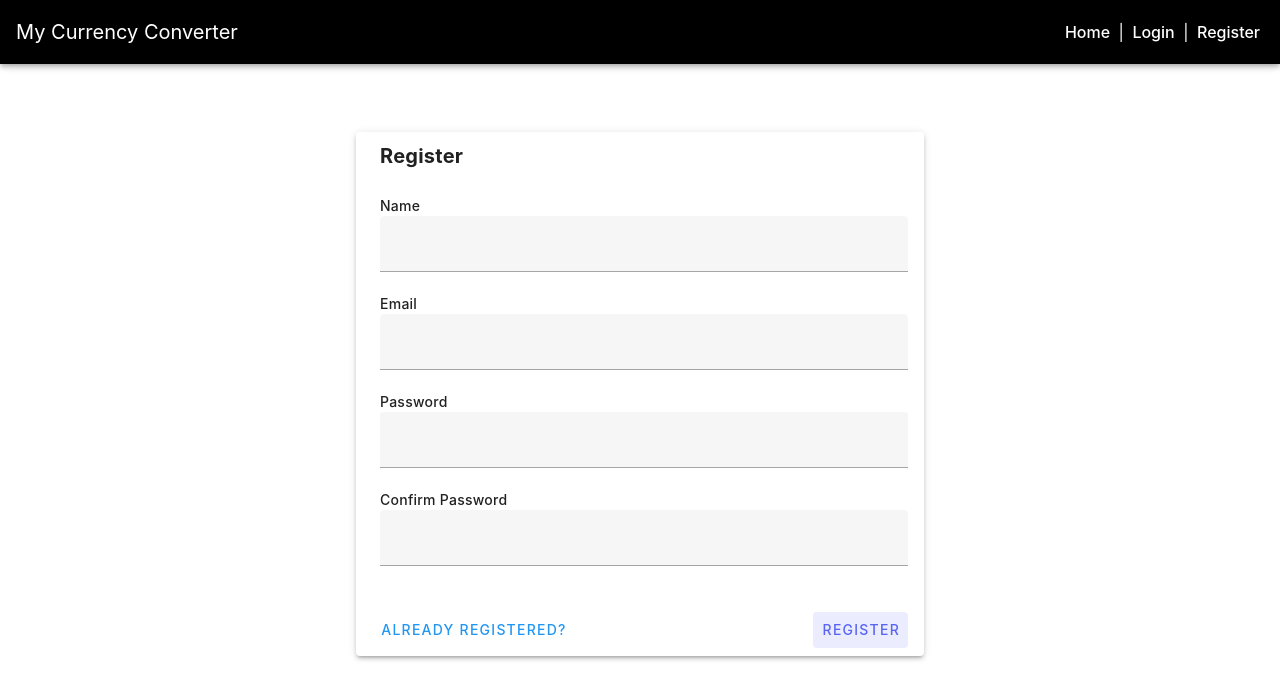
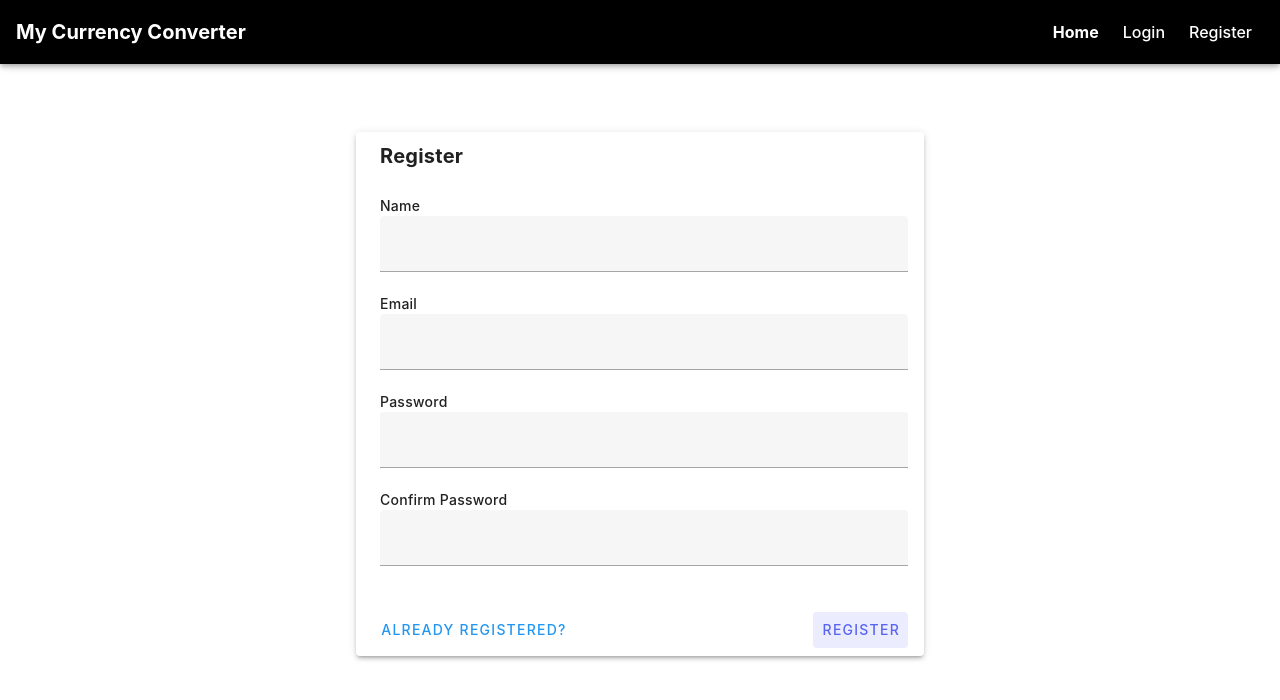
Before and after one commit to sagarthatte/currency-conversion-ui, a Vue app: page /register in a window 1280 px wide. Shown: the top 700 px of the page. Built offline with nearby package versions, Linux system fonts and the light colour scheme.

Commit message:
Move registration api call to auth store. Other minor styling changes

```diff
--- a/src/components/Home.vue
+++ b/src/components/Home.vue
@@ -12,6 +12,7 @@
 </script>
 
 <template>
+	<!-- TODO: Make guest and authenticayed layout templates -->
 	<ApplicationLogo class="block h-9 w-auto" />
 	<div v-if="authStore.user">
 		<h3>Hello {{ authStore.user.name }} ({{  authStore.user.email }})</h3>
--- a/src/components/Navigation.vue
+++ b/src/components/Navigation.vue
@@ -6,13 +6,13 @@
 	<v-app class="main-app">
 		<v-app-bar color="black">
 			<div class="d-flex align-center">
-				<v-app-bar-title class="ml-4">My Currency Converter</v-app-bar-title>
+				<v-app-bar-title class="ml-4 font-weight-bold">My Currency Converter</v-app-bar-title>
 			</div>
 			<v-spacer></v-spacer>
 			<div class="mr-4">
-				<router-link :to="{name: 'Home' }" class="mx-1 text-white">Home</router-link> |
-				<router-link :to="{name: 'Login'}" class="mx-1 text-white">Login</router-link> |
-				<router-link :to="{name: 'Register'}" class="mx-1 text-white">Register</router-link>
+				<router-link :to="{name: 'Home' }" class="mx-3 text-white font-weight-bold">Home</router-link>
+				<router-link :to="{name: 'Login'}" class="mx-3 text-white">Login</router-link>
+				<router-link :to="{name: 'Register'}" class="mx-3 text-white">Register</router-link>
 			</div>
 		</v-app-bar>
 		<v-main>
--- a/src/components/Register.vue
+++ b/src/components/Register.vue
@@ -1,31 +1,15 @@
 <script setup>
 	import { ref } from 'vue';
-	import axios from 'axios';
-	import { useRouter } from 'vue-router';
+	import { useAuthStore } from '../stores/auth';
 
-	const router = useRouter();
+	const authStore = useAuthStore();
 
-	const form = ref({
+	const registerForm = ref({
 		name: '',
 		email: '',
 		password: '',
 		confirmPassword: ''
 	});
-
-	// const getToken = async () => {
-	// 	await axios.get('/sanctum/csrf-cookie');
-	// }
-
-	const handleRegistration = async () => {
-		// await getToken();
-		await axios.post('/register', {
-			name: form.value.name,
-			email: form.value.email,
-			password: form.value.password,
-			password_confirmation: form.value.confirmPassword
-		});
-		router.push('/');
-	};
 
 </script>
 
@@ -37,16 +21,16 @@
 					<v-card-title class="text-left ml-2">
 						<span class="font-weight-bold">Register</span>
 					</v-card-title>
-					<v-form @submit.prevent="handleRegistration">
+					<v-form @submit.prevent="authStore.handleRegister(registerForm)">
 						<v-card-text class="ml-2">
 							<div class="text-left font-weight-medium">Name</div>
-							<v-text-field v-model="form.name" required type="text" outlined fullWidth />
+							<v-text-field v-model="registerForm.name" required type="text" outlined fullWidth />
 							<div class="text-left font-weight-medium">Email</div>
-							<v-text-field v-model="form.email" required type="email" outlined fullWidth />
+							<v-text-field v-model="registerForm.email" required type="email" outlined fullWidth />
 							<div class="text-left font-weight-medium">Password</div>
-							<v-text-field v-model="form.password" required type="password" outlined fullWidth />
+							<v-text-field v-model="registerForm.password" required type="password" outlined fullWidth />
 							<div class="text-left font-weight-medium">Confirm Password</div>
-							<v-text-field v-model="form.confirmPassword" required type="password" outlined fullWidth />
+							<v-text-field v-model="registerForm.confirmPassword" required type="password" outlined fullWidth />
 						</v-card-text>
 						<v-card-actions>
 							<router-link :to="{name: 'Login'}" tag="v-btn">
--- a/src/stores/auth.js
+++ b/src/stores/auth.js
@@ -24,6 +24,16 @@ export const useAuthStore = defineStore('auth', {
                 password: data.password
             });
             this.router.push('/');
+        },
+        async handleRegister (data) {
+            await this.getToken();
+            await axios.post('/register', {
+                name: data.name,
+                email: data.email,
+                password: data.password,
+                password_confirmation: data.confirmPassword
+            });
+            this.router.push('/');
         }
     }
 });
```
Also changed, not shown: src/components/ResetPassword.vue (+1 -13 lines).
